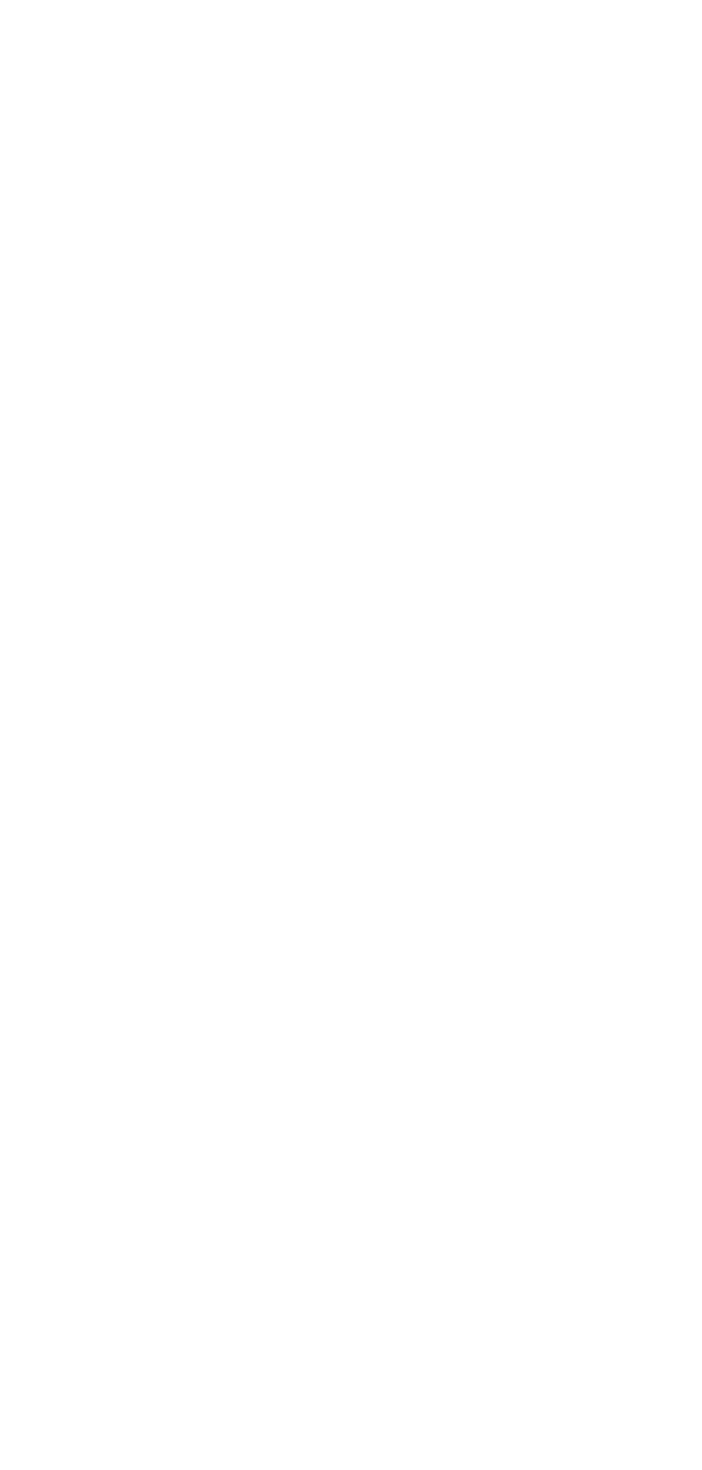
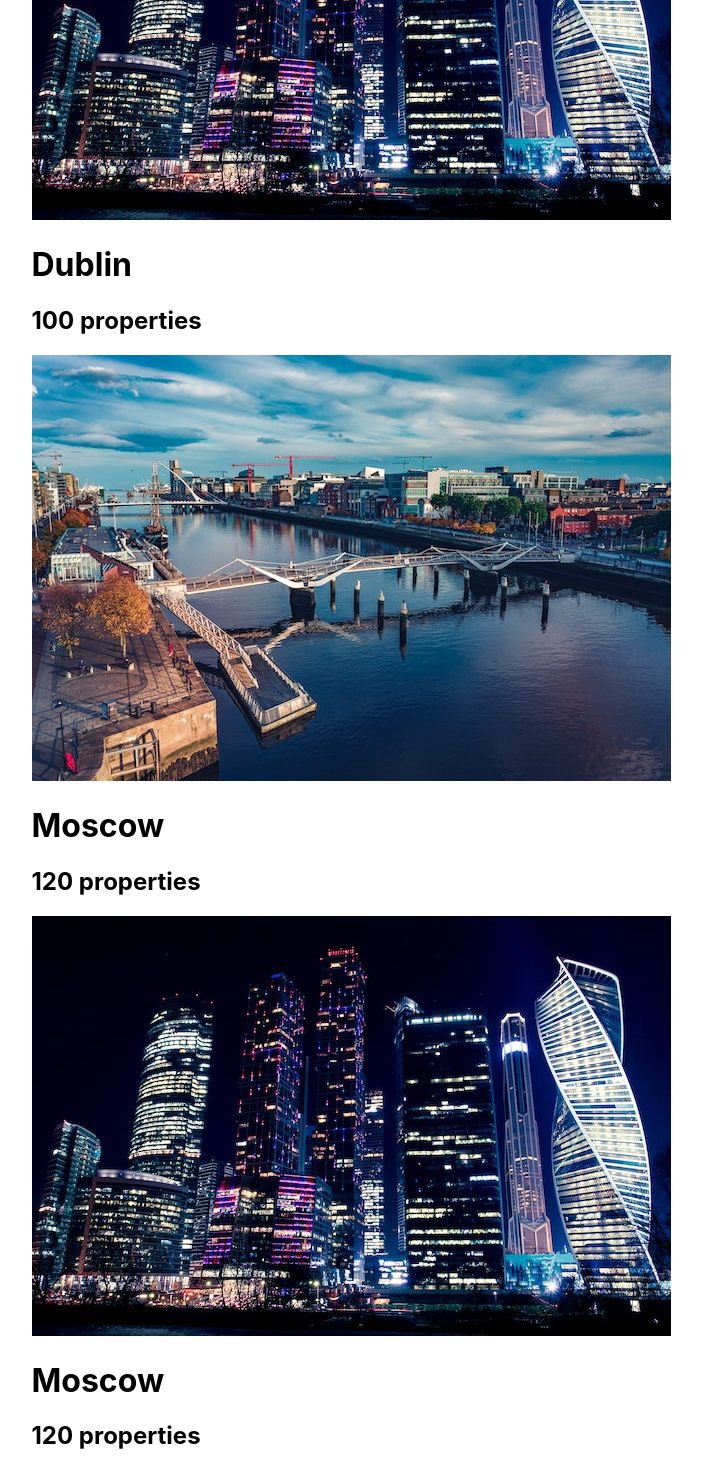
Before and after one commit to Wahaj-Ali/MERNStay, a React (Create React App) app in the folder client/: page / in a window 1280 px wide. Shown: the part 796-2266 px from the top of the page, without its empty margins (289-991 px from the left). Before the commit the page ends 800 px from the top, so only its background shows below. Built offline with nearby package versions, Linux system fonts and the light colour scheme; the HTML template or start-up script is replaced by a standard one.

Commit message:
Update Trending.jsx
Design the trending component.

```diff
--- a/client/src/components/trending/Trending.jsx
+++ b/client/src/components/trending/Trending.jsx
@@ -1,8 +1,32 @@
 import React from 'react';
+import trnd1 from '../../assets/trending1.jpg';
+import trnd2 from '../../assets/trending2.jpg';
 import './Trending.css';
 
 export const Trending = () => {
   return (
-    <div>Trending</div>
+    <div className='trending'>
+      <div className="trendingItem">
+        <img src={trnd2} alt="trending" className='trendingImg'/>
+        <div className="trendingTitles">
+          <h1>Dublin</h1>
+          <h2>100 properties</h2>
+        </div>
+      </div>
+      <div className="trendingItem">
+        <img src={trnd1} alt="trending" className='trendingImg'/>
+        <div className="trendingTitles">
+          <h1>Moscow</h1>
+          <h2>120 properties</h2>
+        </div>
+      </div>
+      <div className="trendingItem">
+        <img src={trnd2} alt="trending" className='trendingImg'/>
+        <div className="trendingTitles">
+          <h1>Moscow</h1>
+          <h2>120 properties</h2>
+        </div>
+      </div>
+    </div>
   )
 }
```
